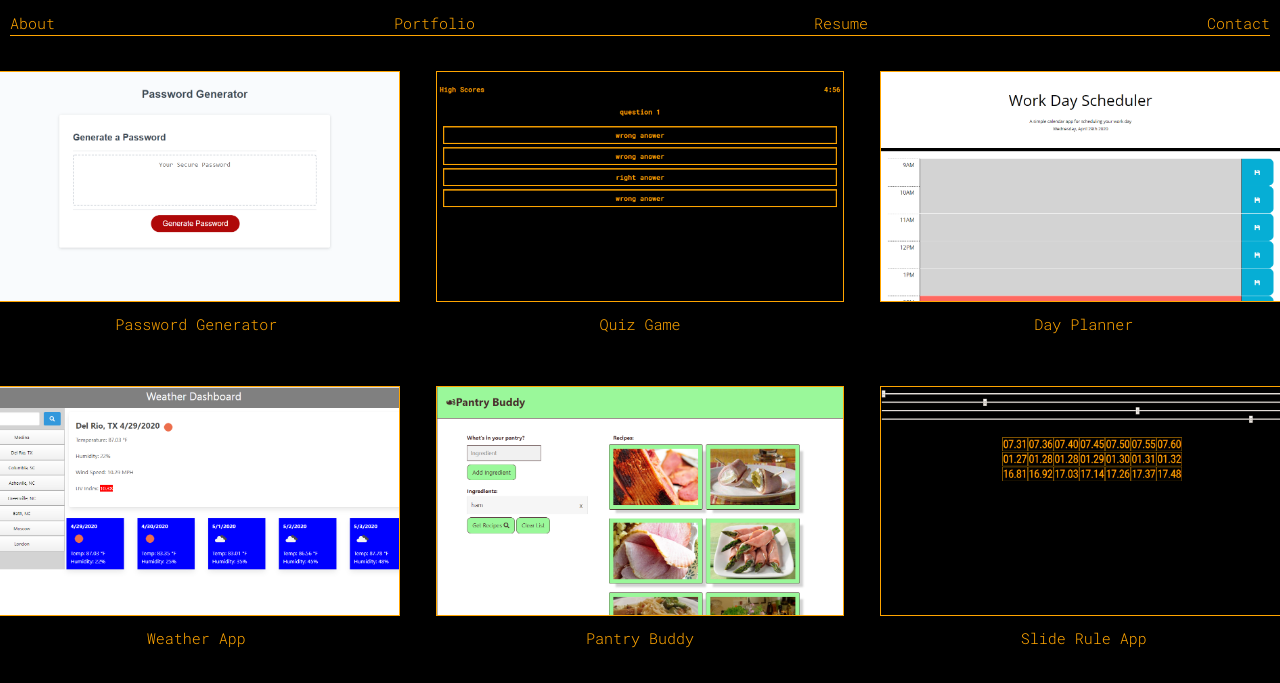
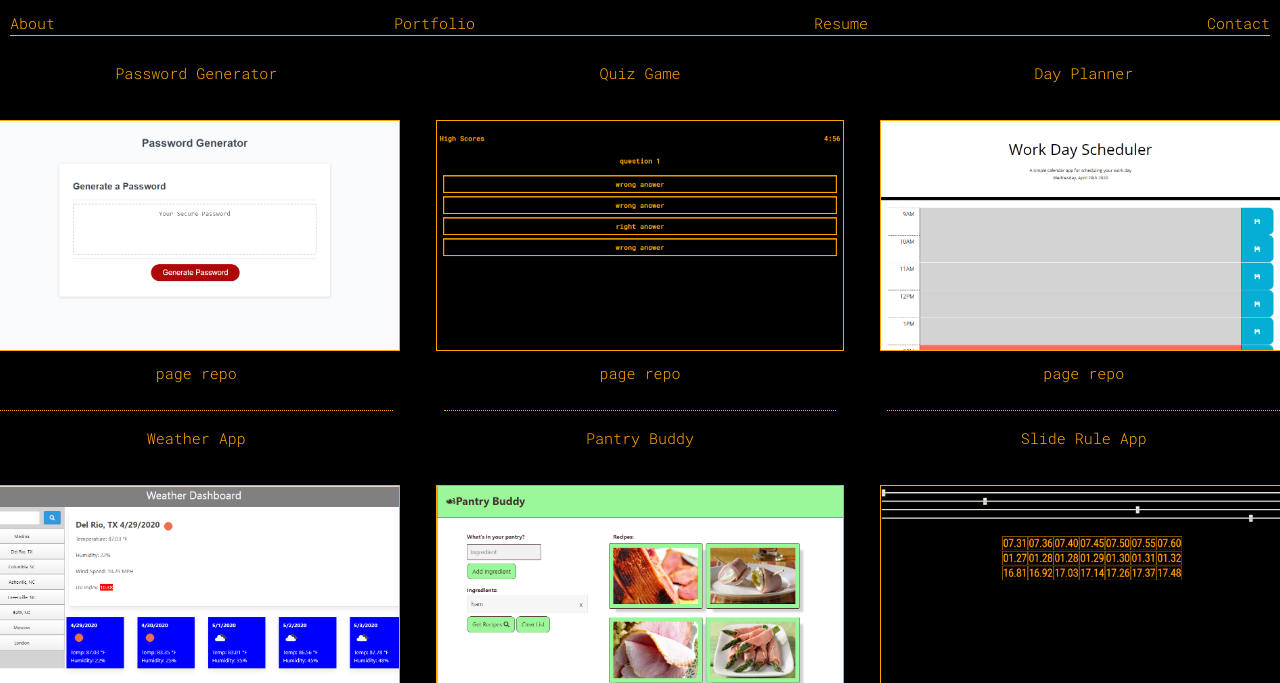
Before and after one commit to mpn0823/Homework-07, a plain HTML site: page portfolio.html in a window 1280 px wide. Shown: the part 79-762 px from the top of the page. Drawn offline with Linux system fonts and the light colour scheme.

Commit message:
Added page and repo links for portolio projects. Updated styling.

```diff
--- a/css/style.css
+++ b/css/style.css
@@ -92,6 +92,13 @@ main {
 }
 
 
+/* formatting specific to portfolio page */
+
+.card {
+    border-bottom: dotted 1px orange;
+}
+
+
 /* formatting specific to contact page */
 
 .contact-main .row {
--- a/portfolio.html
+++ b/portfolio.html
@@ -4,7 +4,7 @@
 <head>
     <meta charset="UTF-8">
     <meta name="viewport" content="width=device-width, initial-scale=1.0">
-    <title>Document</title>
+    <title>Michael P Nance</title>
     <link href="https://fonts.googleapis.com/css2?family=Roboto+Mono:wght@300&display=swap" rel="stylesheet">
     <script src="https://kit.fontawesome.com/9698301d52.js" crossorigin="anonymous"></script>
     <link rel="stylesheet" href="css/normalize.css">
@@ -24,53 +24,65 @@
     </nav>
     <main class="portfolio-main">
         <div class="row">
-            <div class="four columns">
+            <div class="card four columns">
                 <figure>
+                    <p>Password Generator</p>
                     <img src="assets/03.png" alt="">
                     <figcaption>
-                        <a href="https://mpn0823.github.io/Homework-03/">Password Generator</a>
+                        <a href="https://mpn0823.github.io/Homework-03/">page</a>
+                        <a href="https://github.com/mpn0823/Homework-03">repo</a>
                     </figcaption>
                 </figure>
             </div>
-            <div class="four columns">
+            <div class="card four columns">
                 <figure>
+                    <p>Quiz Game</p>
                     <img src="assets/04.png" alt="">
                     <figcaption>
-                        <a href="https://mpn0823.github.io/Homework-04/">Quiz Game</a>
+                        <a href="https://mpn0823.github.io/Homework-04/">page</a>
+                        <a href="https://github.com/mpn0823/Homework-04">repo</a>
                     </figcaption>
                 </figure>
             </div>
-            <div class="four columns">
+            <div class="card four columns">
                 <figure>
+                    <p>Day Planner</p>
                     <img src="assets/05.png" alt="">
                     <figcaption>
-                        <a href="https://mpn0823.github.io/Homework-05/">Day Planner</a>
+                        <a href="https://mpn0823.github.io/Homework-05/">page</a>
+                        <a href="https://github.com/mpn0823/Homework-05">repo</a>
                     </figcaption>
                 </figure>
             </div>
         </div>
         <div class="row">
-            <div class="four columns">
+            <div class="card four columns">
                 <figure>
+                    <p>Weather App</p>
                     <img src="assets/06.png" alt="">
                     <figcaption>
-                        <a href="https://mpn0823.github.io/Homework-06/">Weather App</a>
+                        <a href="https://mpn0823.github.io/Homework-06/">page</a>
+                        <a href="https://github.com/mpn0823/Homework-06">repo</a>
                     </figcaption>
                 </figure>
             </div>
-            <div class="four columns">
+            <div class="card four columns">
                 <figure>
+                    <p>Pantry Buddy</p>
                     <img src="assets/P1.png" alt="">
                     <figcaption>
-                        <a href="https://jdeleonardis.github.io/project_1_pantry_buddy/">Pantry Buddy</a>
+                        <a href="https://jdeleonardis.github.io/project_1_pantry_buddy/">page</a>
+                        <a href="https://github.com/jdeleonardis/project_1_pantry_buddy">repo</a>
                     </figcaption>
                 </figure>
             </div>
-            <div class="four columns">
+            <div class="card four columns">
                 <figure>
+                    <p>Slide Rule App</p>
                     <img src="assets/SR.png" alt="">
                     <figcaption>
-                        <a href="https://mpn0823.github.io/SlideRuleApp/">Slide Rule App</a>
+                        <a href="https://mpn0823.github.io/SlideRuleApp/">page</a>
+                        <a href="https://github.com/mpn0823/SlideRuleApp">repo</a>
                     </figcaption>
                 </figure>
             </div>
```
Also changed, not shown: contact.html (+8 -2 lines), index.html (+1 -1 lines).
